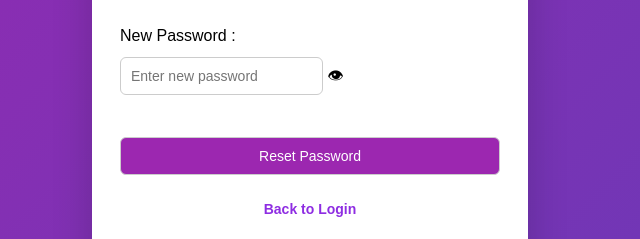
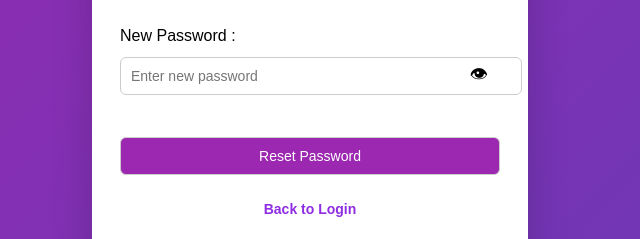
Before and after one commit to Gowtham04062006/Expense-Tracker, a plain HTML site: page forgot_password.html in a window 1280 px wide. Shown: the part 435-674 px from the top of the page, 330-970 px from the left. Drawn offline with Linux system fonts and the light colour scheme.

Commit message:
Update lo_reg.css

```diff
--- a/lo_reg.css
+++ b/lo_reg.css
@@ -256,3 +256,25 @@ font-weight: 600;
 .site-footer p{
   margin: 0;
 }
+
+.password-container{
+position: relative;
+width: 100%;
+}
+
+.password-container input{
+width: 100%;
+padding: 12px 40px 12px 12px;
+border-radius: 8px;
+border: 1px solid #ccc;
+font-size: 16px;
+}
+
+.eye{
+position: absolute;
+right: 12px;
+top: 50%;
+transform: translateY(-50%);
+cursor: pointer;
+font-size: 18px;
+}
```
